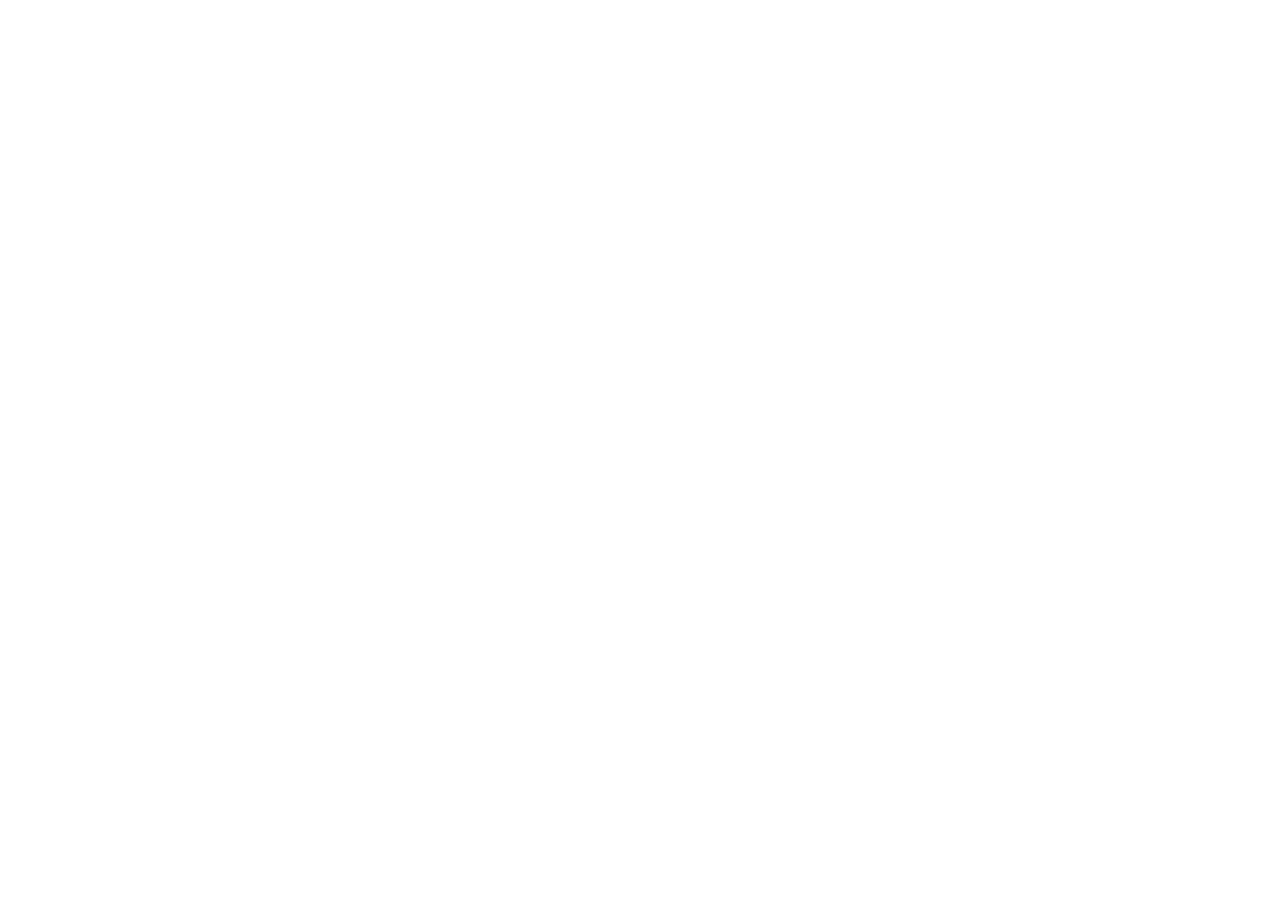
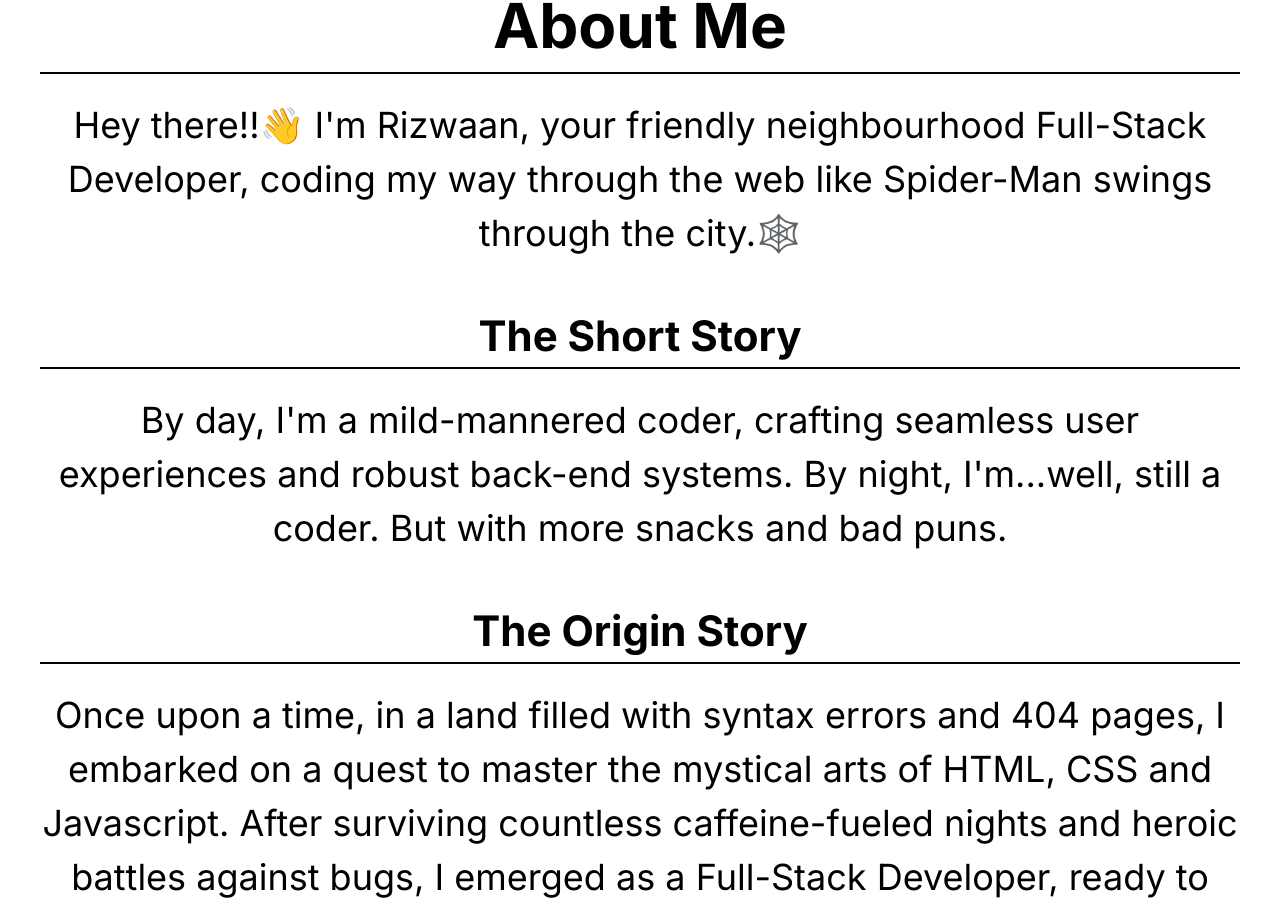
Before and after one commit to RizWaaN3024/my-portfolio, a Next.js app: page / in a window 1280 px wide. Shown: the part 967-1881 px from the top of the page. Before the commit the page ends 886 px from the top, so only its background shows below. Built offline with nearby package versions, Linux system fonts and the light colour scheme.

Commit message:
Added About Me section

```diff
--- a/app/page.jsx
+++ b/app/page.jsx
@@ -1,3 +1,4 @@
+import AboutMe from "@/components/AboutMe";
 import Hero from "@/components/Hero";
 import Navbar from "@/components/Navbar";
 import Image from "next/image";
@@ -11,6 +12,9 @@ export default function Home() {
         <Hero />
       </div>
       </div>
+      <div className="sm:px-10 px-5 w-full">
+        <AboutMe />
+      </div>
 
     </main>
   );
--- /dev/null
+++ b/components/AboutMe.jsx
@@ -0,0 +1,40 @@
+import React from "react";
+
+const AboutMe = () => {
+  return (
+    <div className="container mx-auto">
+        <div></div>
+      <div className="text-center mt-[60px] border-b-2 border-black">
+        <h2 className="text-[62px] font-bold">About Me</h2>
+      </div>
+      <div className="pt-[24px]">
+        <p className="text-[36px] text-center overflow-hidden">
+          Hey there!!👋 I'm Rizwaan, your friendly neighbourhood Full-Stack
+          Developer, coding my way through the web like Spider-Man swings
+          through the city.🕸️
+        </p>
+      </div>
+      <div className=" pt-[44px]">
+        <h3 className="text-[42px] font-bold text-center border-b-2 border-black">The Short Story</h3>
+        <p className="text-[36px] text-center pt-[24px] overflow-hidden">
+          By day, I'm a mild-mannered coder, crafting seamless user experiences
+          and robust back-end systems. By night, I'm...well, still a coder. But
+          with more snacks and bad puns.
+        </p>
+      </div>
+      <div className=" pt-[44px]">
+        <h3 className="text-[42px] font-bold text-center border-b-2 border-black">The Origin Story</h3>
+        <p className="text-[36px] text-center pt-[24px] overflow-hidden">
+          Once upon a time, in a land filled with syntax errors and 404 pages, I
+          embarked on a quest to master the mystical arts of HTML, CSS and
+          Javascript. After surviving countless caffeine-fueled nights and
+          heroic battles against bugs, I emerged as a Full-Stack Developer,
+          ready to save the digital world from outdated designs and spaghetti
+          code.
+        </p>
+      </div>
+    </div>
+  );
+};
+
+export default AboutMe;
--- a/components/Navbar.jsx
+++ b/components/Navbar.jsx
@@ -118,7 +118,7 @@ const Navbar = () => {
         <img src="/hamburger.svg" className='cursor-pointer' height={24} width={36} alt="" />
       </div>
       {/* Nav Menu */}
-      <div className='absolute bg-white top-[-100%] left-0 right-0 nav-menu'>
+      <div className='absolute bg-white top-[-100%] left-0 right-0 nav-menu max-h-[100vh]'>
       <div className='custom-cursor bg-black w-[10px] h-[10px] rounded-full fixed z-10'></div>
         <div className='mx-auto max-w-7xl w-full'>
         <div className='flex justify-end items-center pt-[60px] cross' onClick={handleCrossClick}>
```
